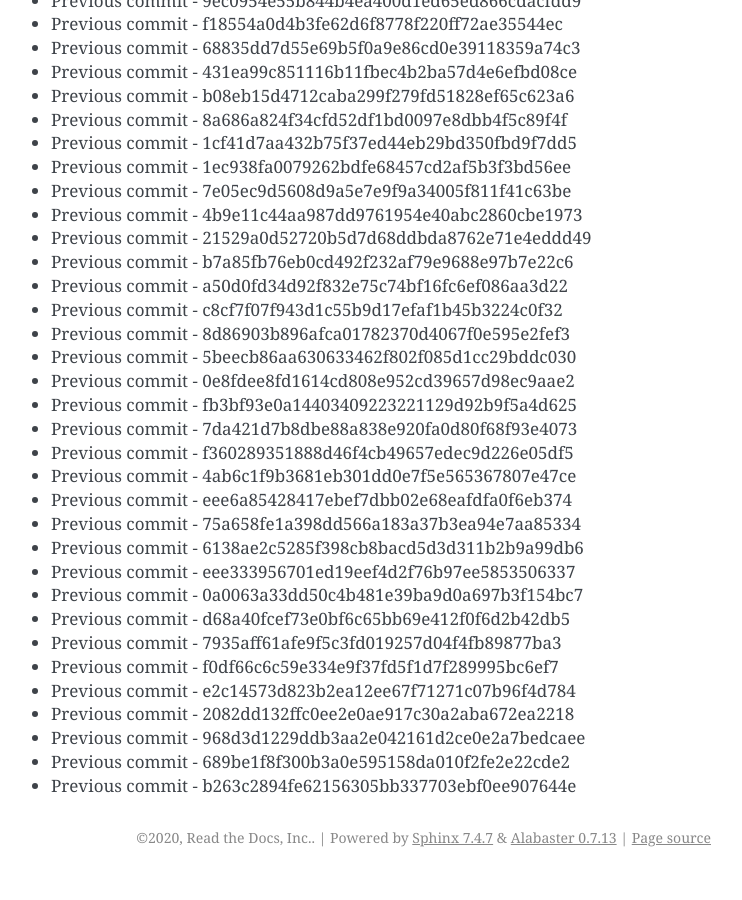
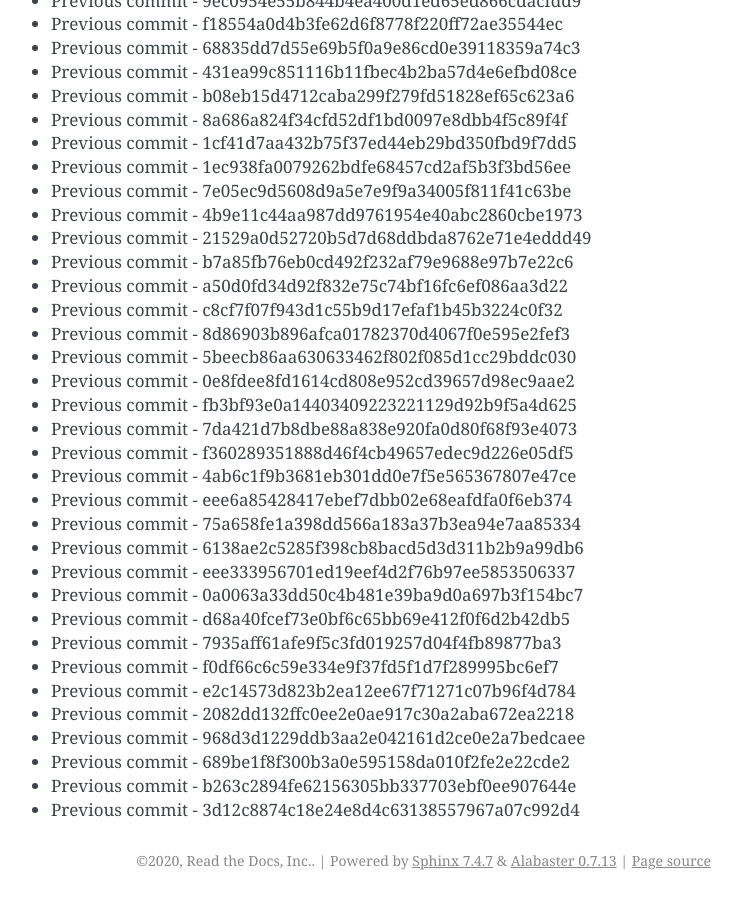
Before and after one commit to readthedocs/rtd-git-stresstest, a Sphinx documentation site: the page built from docs/updates.rst, in a window 1280 px wide and 900 px high, scrolled down 31234 px. Shown: the whole window, without its empty margins (399-1141 px from the left). Built offline with Sphinx 7.4.7, drawn with Linux system fonts in a browser that asks for light colours; before the commit the page ends 32111 px from its top, so only the background shows below that.

Commit message:
Generating commit from previous: 3d12c8874c18e24e8d4c63138557967a07c992d4

```diff
--- a/docs/updates.rst
+++ b/docs/updates.rst
@@ -1344,3 +1344,4 @@ It can be tested for any performance characteristics.
 * Previous commit - 968d3d1229ddb3aa2e042161d2ce0e2a7bedcaee
 * Previous commit - 689be1f8f300b3a0e595158da010f2fe2e22cde2
 * Previous commit - b263c2894fe62156305bb337703ebf0ee907644e
+* Previous commit - 3d12c8874c18e24e8d4c63138557967a07c992d4
```
